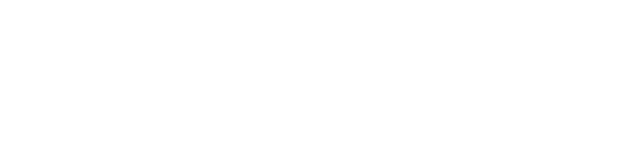
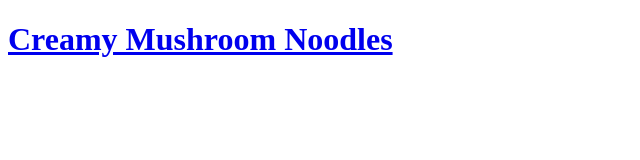
Before and after one commit to Call911plz/odin-recipes, a plain HTML site: page index.html in a window 1280 px wide. Shown: the whole page, without its empty margins (0-640 px from the left). Drawn offline with Linux system fonts and the light colour scheme.

Commit message:
Linked mushroom_noodles to index
Added mushroom_noodles link to index site under header.

```diff
--- a/index.html
+++ b/index.html
@@ -3,5 +3,10 @@
     <h1>
         <meta charset="UTF-8">
         <title>Odin Recipes</title>
+        <a href="recipes/mushroom_noodles.html">Creamy Mushroom Noodles</a>
     </h1>
+
+    <body>
+
+    </body>
 </html>
```
